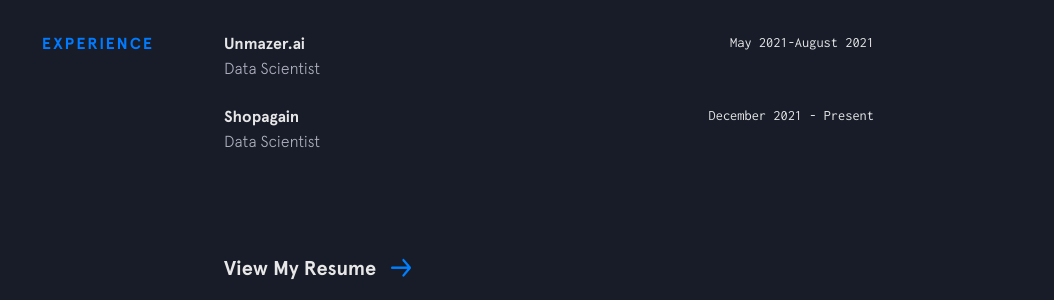
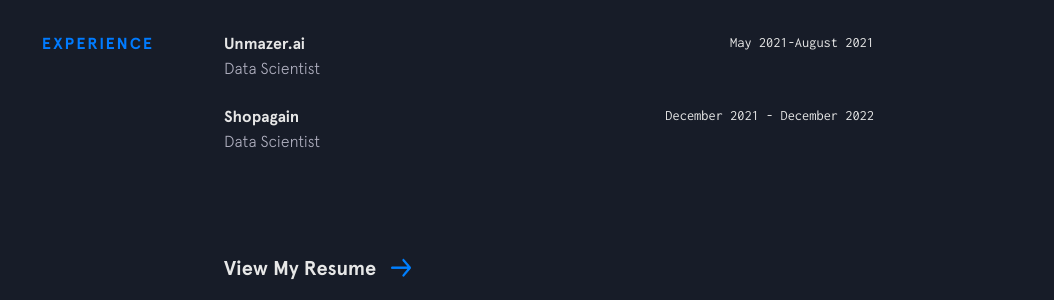
Before and after one commit to RheagalFire/rheagalfire.github.io, a Jekyll site: the page built from index.html, in a window 1280 px wide and 900 px high, scrolled down 1638 px. Shown: the part 152-452 px from the top of the window, without its empty margins (226-1280 px from the left). Built offline with Jekyll 4.4.1, drawn with Linux system fonts in a browser that asks for light colours; nearby versions of some CDN libraries.

Commit message:
Update experience.yml

```diff
--- a/_data/experience.yml
+++ b/_data/experience.yml
@@ -5,5 +5,5 @@
 
 - company: Shopagain
   url: https://www.shopagain.io/
-  time: December 2021 - Present
+  time: December 2021 - December 2022
   position: Data Scientist
```
